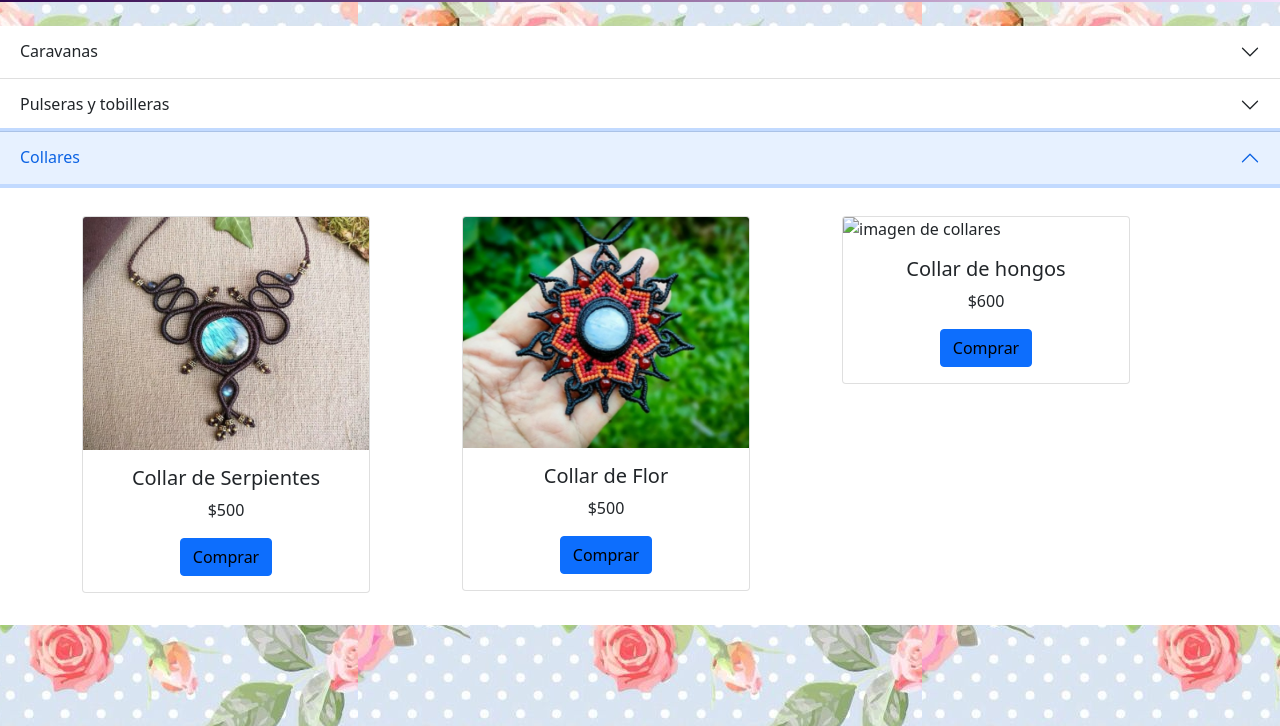
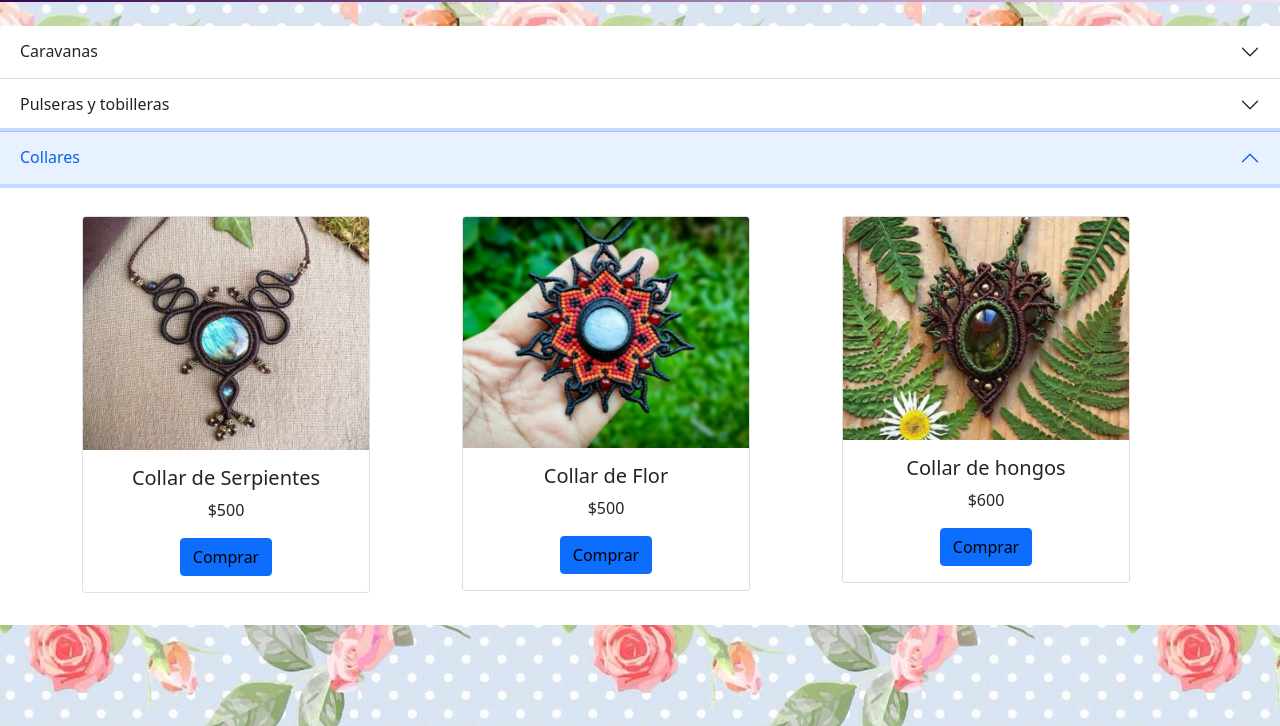
Before and after one commit to FaustinaVidal/Macrame, a plain HTML site: page pages/tienda.html in a window 1280 px wide. Both pictures are taken after a click on the button "Collares". Shown: the part 74-800 px from the top of the page. Drawn offline with nearby package versions, Linux system fonts and the light colour scheme; some icons are missing.

Commit message:
Agregando una imagen que me falto

```diff
--- a/pages/tienda.html
+++ b/pages/tienda.html
@@ -220,7 +220,7 @@
                                 </div>
                                 <div class="col-12 col-md-4 card__espacio">
                                     <div class="card" style="width: 18rem;">
-                                        <img src="../assets/img/c" class="card-img-top" alt="imagen de collares">
+                                        <img src="../assets/img/collar3.jpg" class="card-img-top" alt="imagen de collares">
                                         <div class="card-body">
                                             <h5 class="card-title">Collar de hongos</h5>
                                             <p class="card-text">$600</p>
```
